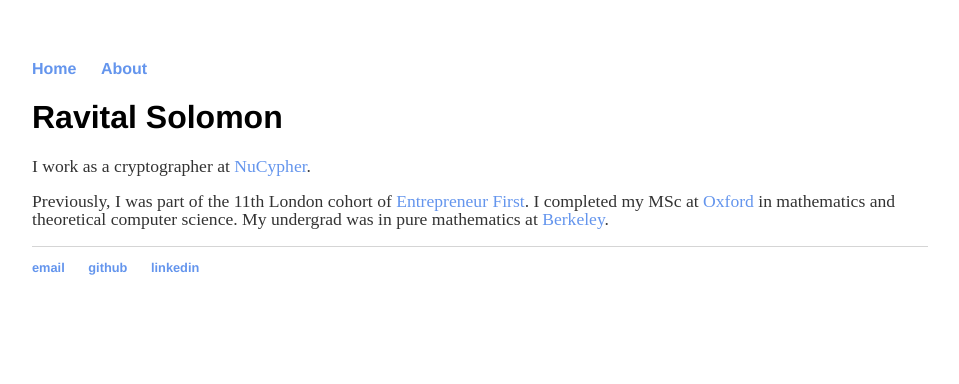
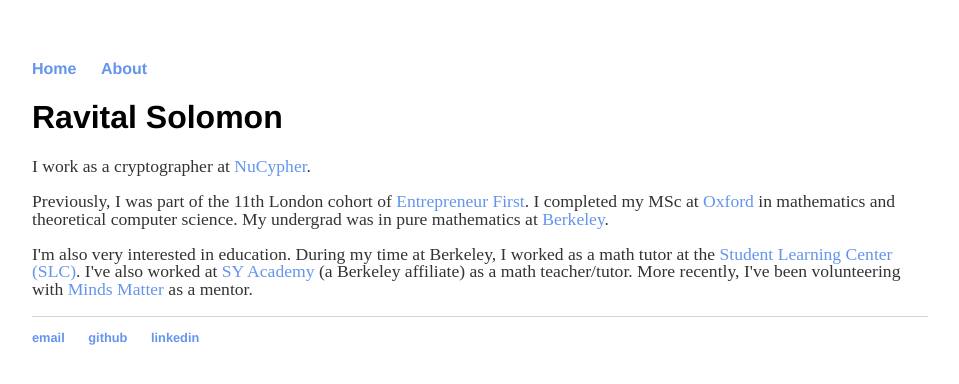
Before and after one commit to ravital/ravital.github.io, a Jekyll site: the page built from index.html, in a window 1280 px wide. Shown: the top 384 px of the page, without its empty margins (160-1119 px from the left). Built offline with Jekyll 4.4.1, drawn with Linux system fonts in a browser that asks for light colours.

Commit message:
Update index.html

```diff
--- a/index.html
+++ b/index.html
@@ -5,7 +5,11 @@ title: Ravital Solomon
 <div class="blurb">
 	<h1>Ravital Solomon</h1>
 	<p>I work as a cryptographer at <a href="https://www.nucypher.com">NuCypher</a>.</p>
+
 	<p>Previously, I was part of the 11th London cohort of <a href="https://www.joinef.com/">Entrepreneur First</a>.
 	I completed my MSc at <a href="https://www.maths.ox.ac.uk/">Oxford</a> in mathematics and theoretical computer science.
 	My undergrad was in pure mathematics at <a href="https://math.berkeley.edu/">Berkeley</a>.</p>
+
+	<p>I'm also very interested in education. During my time at Berkeley, I worked as a math tutor at the <a href="">Student Learning Center (SLC)</a>. I've also worked at <a href="http://syacademy.com/">SY Academy</a> (a Berkeley affiliate) as a math teacher/tutor. More recently, I've been volunteering with <a href="https://www.mindsmattersf.org/">Minds Matter</a> as a mentor.</p>
+
 </div><!-- /.blurb -->
```
